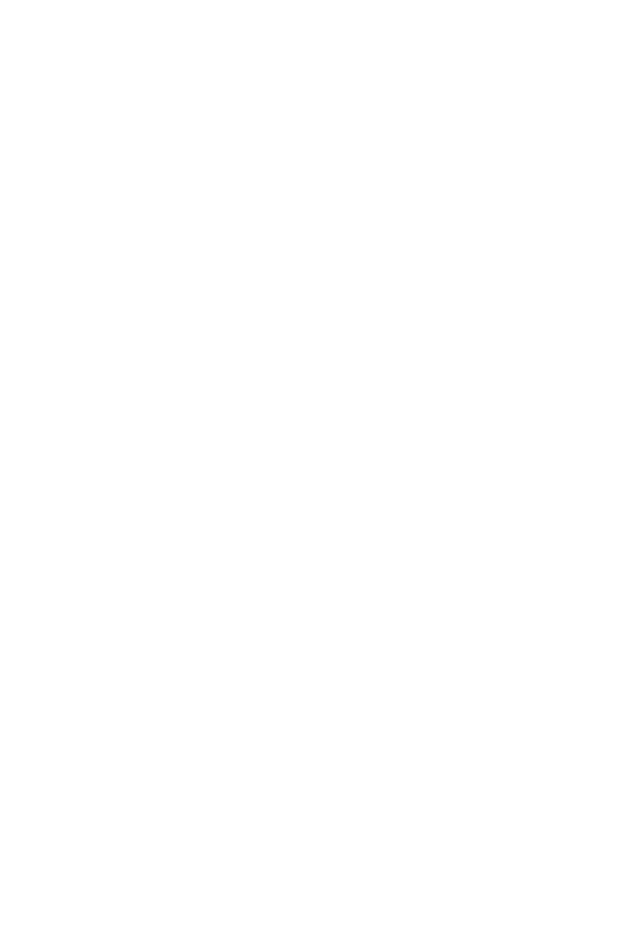
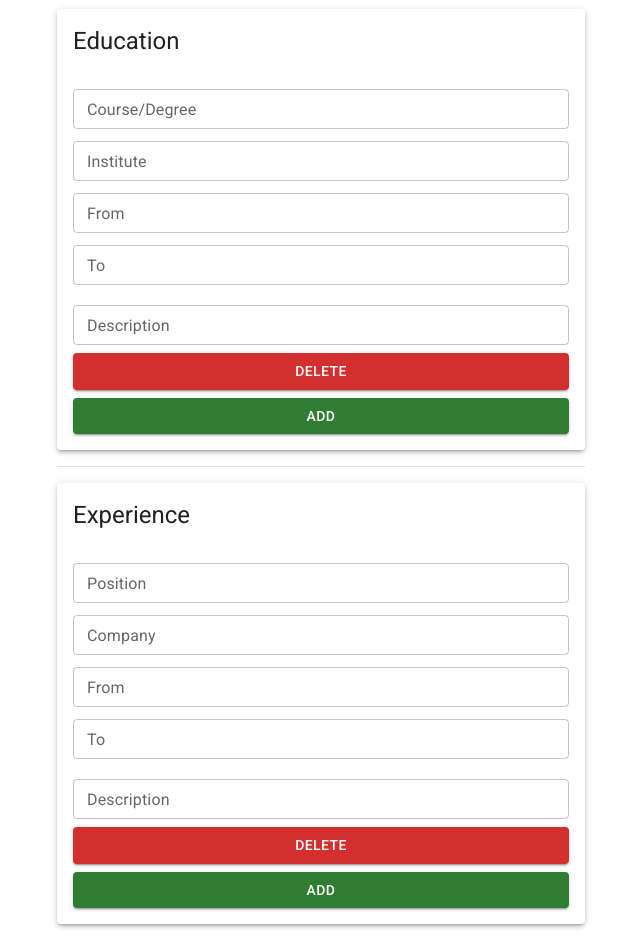
Before and after one commit to Himesh9512/CV-generator, a React (Vite) app: page / in a window 1280 px wide. Shown: the part 480-1420 px from the top of the page, without its empty margins (23-663 px from the left). Before the commit the page ends 800 px from the top, so only its background shows below. Built offline with nearby package versions, Linux system fonts and the light colour scheme.

Commit message:
Create the form ui components

```diff
--- a/src/components/form/Form.tsx
+++ b/src/components/form/Form.tsx
@@ -2,19 +2,24 @@
 import Stack from "@mui/material/Stack";
 import Divider from "@mui/material/Divider";
 
-import PersonalDetailsSection from "./sections/PersonalDetailsSection";
+import PersonalDetailsSection from "./personal/PersonalDetailsSection";
+import EducationSection from "./education/EducationSection";
+import ExperienceSection from "./experience/ExperienceSection";
 
 import { CV } from "../../interfaces/cv_interface";
 
 interface FormProps {
 	cv: CV;
 }
+
 const Form = ({ cv }: FormProps) => {
 	const { personalDetails, education, experience }: CV = cv;
 	return (
 		<Box component="div" padding={2}>
 			<Stack direction="column" divider={<Divider orientation="horizontal" flexItem />} spacing={2}>
 				<PersonalDetailsSection personalDetails={personalDetails} />
+				<EducationSection education={education} />
+				<ExperienceSection experience={experience} />
 			</Stack>
 		</Box>
 	);
--- a/src/components/form/SectionWrapper.tsx
+++ b/src/components/form/SectionWrapper.tsx
@@ -9,9 +9,12 @@
 const SectionWrapper = ({ title, children }: SectionProps) => {
 	return (
 		<Paper
-			elevation={4}
+			elevation={3}
 			sx={{
 				padding: 2,
+				display: "flex",
+				flexDirection: "column",
+				gap: 1,
 			}}>
 			<Typography variant="h5" component="h2" marginBottom={2}>
 				{title}
--- /dev/null
+++ b/src/components/form/education/EducationItem.tsx
@@ -0,0 +1,82 @@
+import Box from "@mui/material/Box";
+import TextField from "@mui/material/TextField";
+import Button from "@mui/material/Button";
+
+import { Education } from "../../../interfaces/cv_interface";
+
+interface EducationProps {
+	educationItem: Education;
+}
+
+const EducationItem = ({ educationItem }: EducationProps) => {
+	const { id, course, institute, from, to, description }: Education = educationItem;
+	return (
+		<Box
+			sx={{
+				display: "flex",
+				flexDirection: "column",
+			}}>
+			<TextField
+				fullWidth
+				id="course"
+				label="Course/Degree"
+				variant="outlined"
+				size="small"
+				placeholder="B.tech"
+				margin="dense"
+				type="text"
+				value={course}
+			/>
+			<TextField
+				fullWidth
+				id="institute"
+				label="Institute"
+				variant="outlined"
+				size="small"
+				placeholder="Best University"
+				margin="dense"
+				type="text"
+				value={institute}
+			/>
+			<TextField
+				fullWidth
+				id="from"
+				label="From"
+				variant="outlined"
+				size="small"
+				placeholder="May 2019"
+				margin="dense"
+				type="text"
+				value={from}
+			/>
+			<TextField
+				fullWidth
+				id="to"
+				label="To"
+				variant="outlined"
+				size="small"
+				placeholder="April 2022"
+				margin="dense"
+				type="text"
+				value={to}
+			/>
+			<TextField
+				multiline
+				fullWidth
+				id="description"
+				label="Description"
+				variant="outlined"
+				size="small"
+				placeholder="description..."
+				margin="normal"
+				type="text"
+				value={description}
+			/>
+			<Button variant="contained" color="error">
+				delete
+			</Button>
+		</Box>
+	);
+};
+
+export default EducationItem;
--- /dev/null
+++ b/src/components/form/education/EducationSection.tsx
@@ -0,0 +1,31 @@
+import { Education } from "../../../interfaces/cv_interface";
+
+import SectionWrapper from "../SectionWrapper";
+import EducationItem from "./EducationItem";
+import Button from "@mui/material/Button";
+
+interface EducationProps {
+	education: Education[];
+}
+
+const EducationSection = ({ education }: EducationProps) => {
+	return (
+		<SectionWrapper title="Education">
+			<EducationItem
+				educationItem={{
+					id: "",
+					course: "",
+					institute: "",
+					from: "",
+					to: "",
+					description: "",
+				}}
+			/>
+			<Button variant="contained" color="success">
+				ADD
+			</Button>
+		</SectionWrapper>
+	);
+};
+
+export default EducationSection;
--- /dev/null
+++ b/src/components/form/experience/ExperienceItem.tsx
@@ -0,0 +1,82 @@
+import Box from "@mui/material/Box";
+import TextField from "@mui/material/TextField";
+import Button from "@mui/material/Button";
+
+import { Experience } from "../../../interfaces/cv_interface";
+
+interface ExperienceProps {
+	experienceItem: Experience;
+}
+
+const ExperienceItem = ({ experienceItem }: ExperienceProps) => {
+	const { id, position, company, from, to, description }: Experience = experienceItem;
+	return (
+		<Box
+			sx={{
+				display: "flex",
+				flexDirection: "column",
+			}}>
+			<TextField
+				fullWidth
+				id="position"
+				label="Position"
+				variant="outlined"
+				size="small"
+				placeholder="Frontend Developer"
+				margin="dense"
+				type="text"
+				value={position}
+			/>
+			<TextField
+				fullWidth
+				id="company"
+				label="Company"
+				variant="outlined"
+				size="small"
+				placeholder="Best Company"
+				margin="dense"
+				type="text"
+				value={company}
+			/>
+			<TextField
+				fullWidth
+				id="from"
+				label="From"
+				variant="outlined"
+				size="small"
+				placeholder="June 2022"
+				margin="dense"
+				type="text"
+				value={from}
+			/>
+			<TextField
+				fullWidth
+				id="to"
+				label="To"
+				variant="outlined"
+				size="small"
+				placeholder="September 2022"
+				margin="dense"
+				type="text"
+				value={to}
+			/>
+			<TextField
+				multiline
+				fullWidth
+				id="description"
+				label="Description"
+				variant="outlined"
+				size="small"
+				placeholder="description..."
+				margin="normal"
+				type="text"
+				value={description}
+			/>
+			<Button variant="contained" color="error">
+				delete
+			</Button>
+		</Box>
+	);
+};
+
+export default ExperienceItem;
--- /dev/null
+++ b/src/components/form/experience/ExperienceSection.tsx
@@ -0,0 +1,30 @@
+import { Experience } from "../../../interfaces/cv_interface";
+import SectionWrapper from "../SectionWrapper";
+import ExperienceItem from "./ExperienceItem";
+import Button from "@mui/material/Button";
+
+interface ExperienceProps {
+	experience: Experience[];
+}
+
+const ExperienceSection = ({ experience }: ExperienceProps) => {
+	return (
+		<SectionWrapper title="Experience">
+			<ExperienceItem
+				experienceItem={{
+					id: "",
+					position: "",
+					company: "",
+					from: "",
+					to: "",
+					description: "",
+				}}
+			/>
+			<Button variant="contained" color="success">
+				ADD
+			</Button>
+		</SectionWrapper>
+	);
+};
+
+export default ExperienceSection;
--- a/src/components/form/sections/PersonalDetailsSection.tsx
+++ b/src/components/form/personal/PersonalDetailsSection.tsx
@@ -73,7 +73,7 @@
 				label="Summary"
 				variant="outlined"
 				size="small"
-				placeholder="12345-67890"
+				placeholder="summray..."
 				margin="dense"
 				value={summary}
 			/>
```
